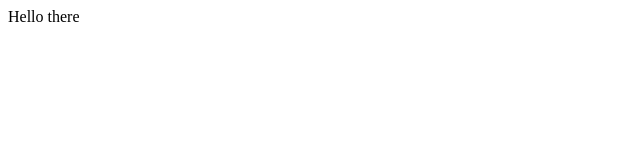
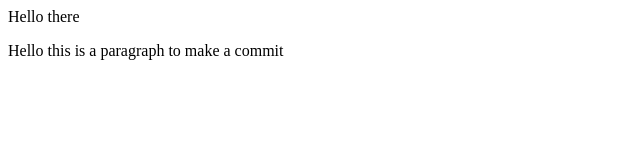
Before and after one commit to LeCruZe04/gitProject, a plain HTML site: page index.html in a window 1280 px wide. Shown: the whole page, without its empty margins (0-640 px from the left). Drawn offline with Linux system fonts and the light colour scheme.

Commit message:
Added a paragraph
We updated index.hmtl from GitHub

```diff
--- a/index.html
+++ b/index.html
@@ -7,5 +7,6 @@
 </head>
 <body>
     Hello there
+    <p>Hello this is a paragraph to make a commit</p>
 </body>
 </html>
```
